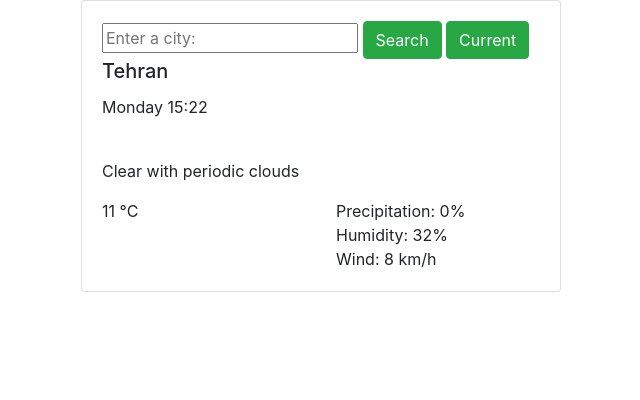
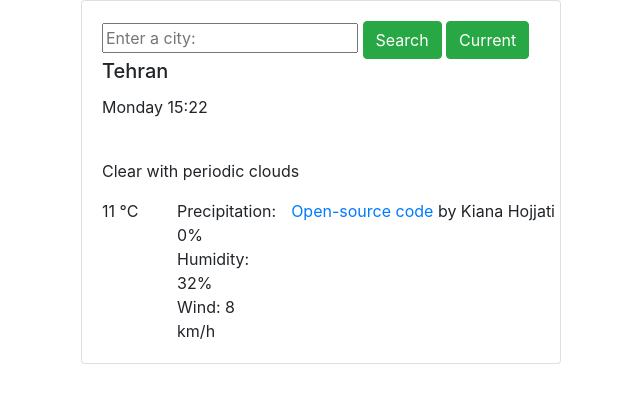
Before and after one commit to kianahojjati/simple-weather-app, a website built with Parcel: page index.html in a window 1280 px wide. Shown: the whole page, without its empty margins (4-644 px from the left). Built offline with nearby package versions, Linux system fonts and the light colour scheme; no server answers.

Commit message:
Added GitHub link to index.html

```diff
--- a/index.html
+++ b/index.html
@@ -45,6 +45,12 @@
               <br />
               Wind: 8 km/h
             </div>
+            <p>
+              <a href="https://github.com/kianahojjati/simple-weather-app"
+                >Open-source code</a
+              >
+              by Kiana Hojjati
+            </p>
           </div>
         </div>
       </div>
```
